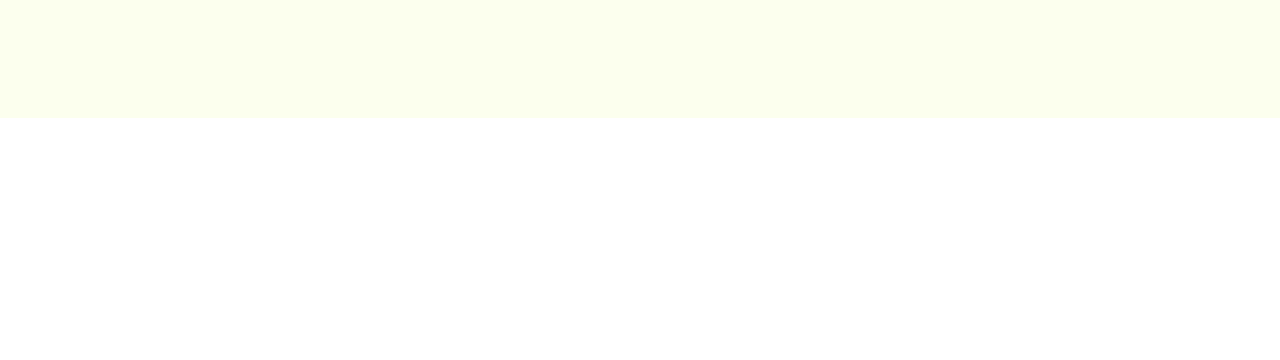
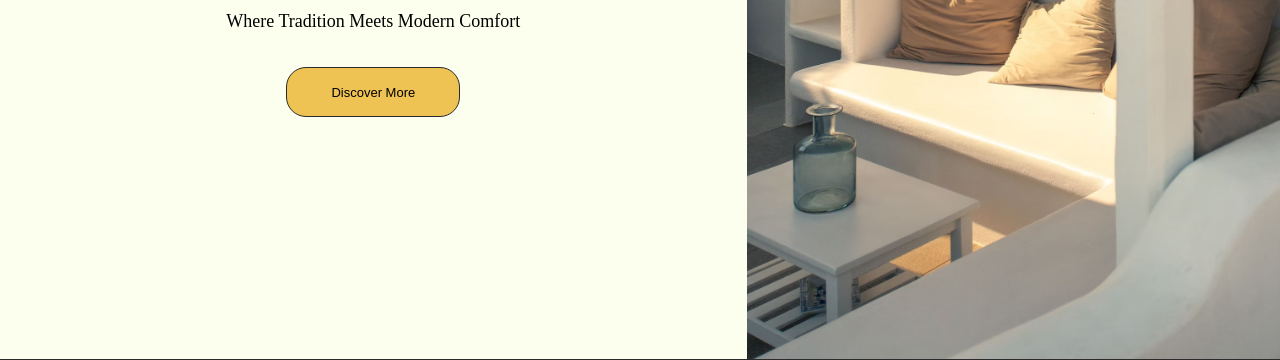
Before and after one commit to Fatima-sh-dev/Hotel, a website: page index.html in a window 1280 px wide. Shown: the part 682-1042 px from the top of the page. Before the commit the page ends 800 px from the top, so only its background shows below. Drawn offline with Linux system fonts and the light colour scheme.

Commit message:
version-3

```diff
--- a/index.html
+++ b/index.html
@@ -26,11 +26,11 @@
                             </div>
                             <div class="col-lg-1 row" style="height: 100%;  justify-content: end;">
 
-                                 <div class="menu ">
+                                <div class="menu ">
                                     <a href="#">
                                         <div></div>
-                                    <div></div>
-                                    <div></div>
+                                        <div></div>
+                                        <div></div>
                                     </a>
                                 </div>
 
@@ -41,6 +41,28 @@
                 </div>
             </header>
         </div>
+        <div class="row col-lg-12">
+            <div class="stay">
+                <div class="row" style="height: 100%;">
+                    <div class="col-lg-7" style="height: 100%">
+                        <div class="row" style="height: 100%; justify-content: center;">
+                            <div class="col-lg-7" style="height: 100%;">
+                                <div class="text">
+                                    <h1>Stay, Savor, and Discover</h1>
+                                    <p>Where Tradition Meets Modern Comfort</p>
+                                    <button>Discover More</button>
+                                </div>
+                            </div>
+                        </div>
+                    </div>
+                    <div class="col-lg-5" style="height: 100%;">
+                        <div class="photo">
+                            <img src="./public/images/stay.avif" alt="">
+                        </div>
+                    </div>
+                </div>
+            </div>
+        </div>
     </div>
 
 </body>
--- a/scss/setting.scss
+++ b/scss/setting.scss
@@ -1,11 +1,12 @@
 * {
   margin: 0;
   padding: 0;
+  background-color: #FCFFEE;
 }
 .wrapper {
   width: 100%;
   height: 100vh;
-  background-color: #FCFFEE;
+
 }
 html {
   scroll-behavior: smooth;
--- a/scss/xxl.scss
+++ b/scss/xxl.scss
@@ -52,4 +52,56 @@
       }
     }
   }
+
+  .stay {
+    width: 100%;
+    height: 120vh;
+    border-bottom: 1px solid #2b2b2b;
+    .text {
+      width: 100%;
+      height: 100%;
+      display: flex;
+      flex-flow: column wrap;
+      justify-content: center;
+      align-items: center;
+      gap: 25px;
+      h1 {
+        font-size: 100px;
+        font-weight: 100;
+        text-align: center;
+      }
+      p {
+        font-size: 18px;
+        font-weight: 100;
+      }
+
+      button {
+        display: block;
+        width: 40%;
+        height: 50px;
+        margin-top: 10px;
+        border-radius: 20px;
+        border: unset;
+        border: 1px solid #2b2b2b;
+        background-color: #eec354;
+        font-size: 13px;
+        font-weight: 100;
+        cursor: pointer;
+        transition: 300ms;
+        &:hover{
+          background-color: #2b2b2b;
+          color: #eec354;
+        }
+      }
+    }
+    .photo {
+      height: inherit;
+      img {
+        width: 100%;
+        height: 100%;
+        display: block;
+        object-fit: cover;
+      }
+    }
+  }
 }
```
Also changed, not shown: css/setting.css, css/xxl.css, public/images/stay.avif (added), 3 other files.
